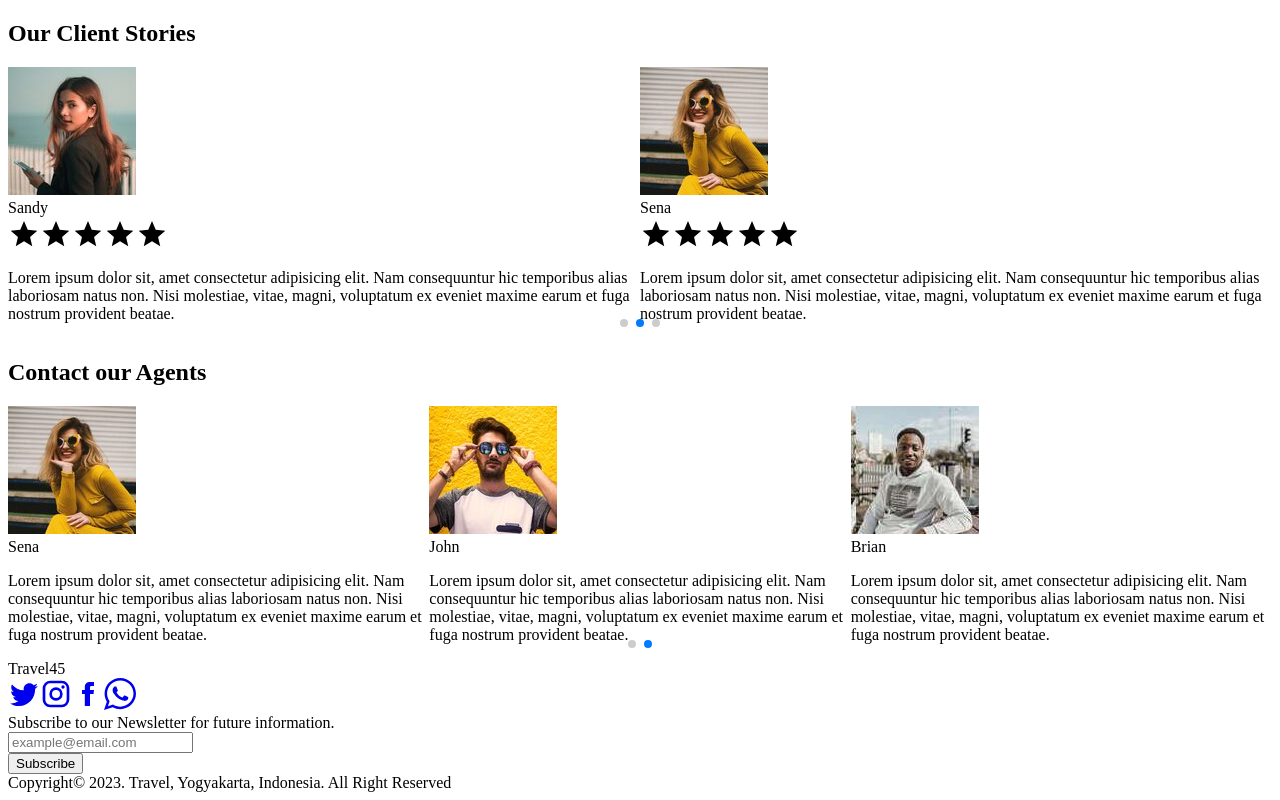
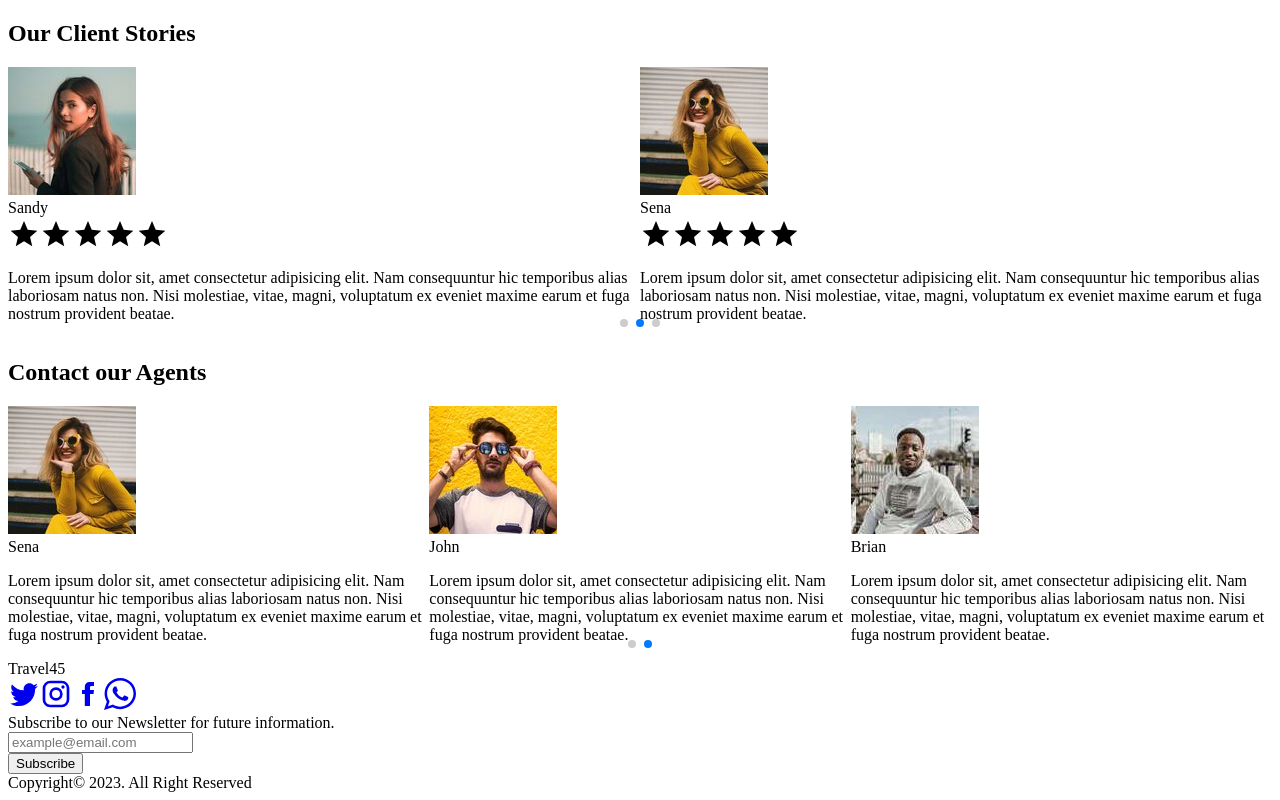
Before and after one commit to strbagus/travel, a Nuxt app: page / in a window 1280 px wide. Shown: the part 1741-2541 px from the top of the page. Built offline with nearby package versions, Linux system fonts and the light colour scheme.

Commit message:
update footer style

```diff
--- a/layouts/main.vue
+++ b/layouts/main.vue
@@ -26,11 +26,11 @@
             <div class="px-2 mt-3 md:mt-5 mb-5">
               <input type="email" class="rounded py-2 px-4 bg-transparent border" placeholder="example@email.com">
             </div>
-            <button class="rounded uppercase px-3 py-2 bg-cyan-500 hover:bg-cyan-600">Subscribe</button>
+            <button class="rounded uppercase px-3 py-2 bg-cyan-500 hover:bg-cyan-600 text-sm">Subscribe</button>
           </div>
         </div>
       </div>
-      <div class="text-center md:text-base text-sm pt-4 pb-2 mt-10 border-t border-neutral-300">Copyright&copy; 2023. Travel, Yogyakarta, Indonesia. All Right Reserved</div>
+      <div class="text-center md:text-base text-sm pt-4 pb-2 mt-10 border-t border-neutral-300">Copyright&copy; 2023. All Right Reserved</div>
     </div>
   </footer>
 </template>
```
